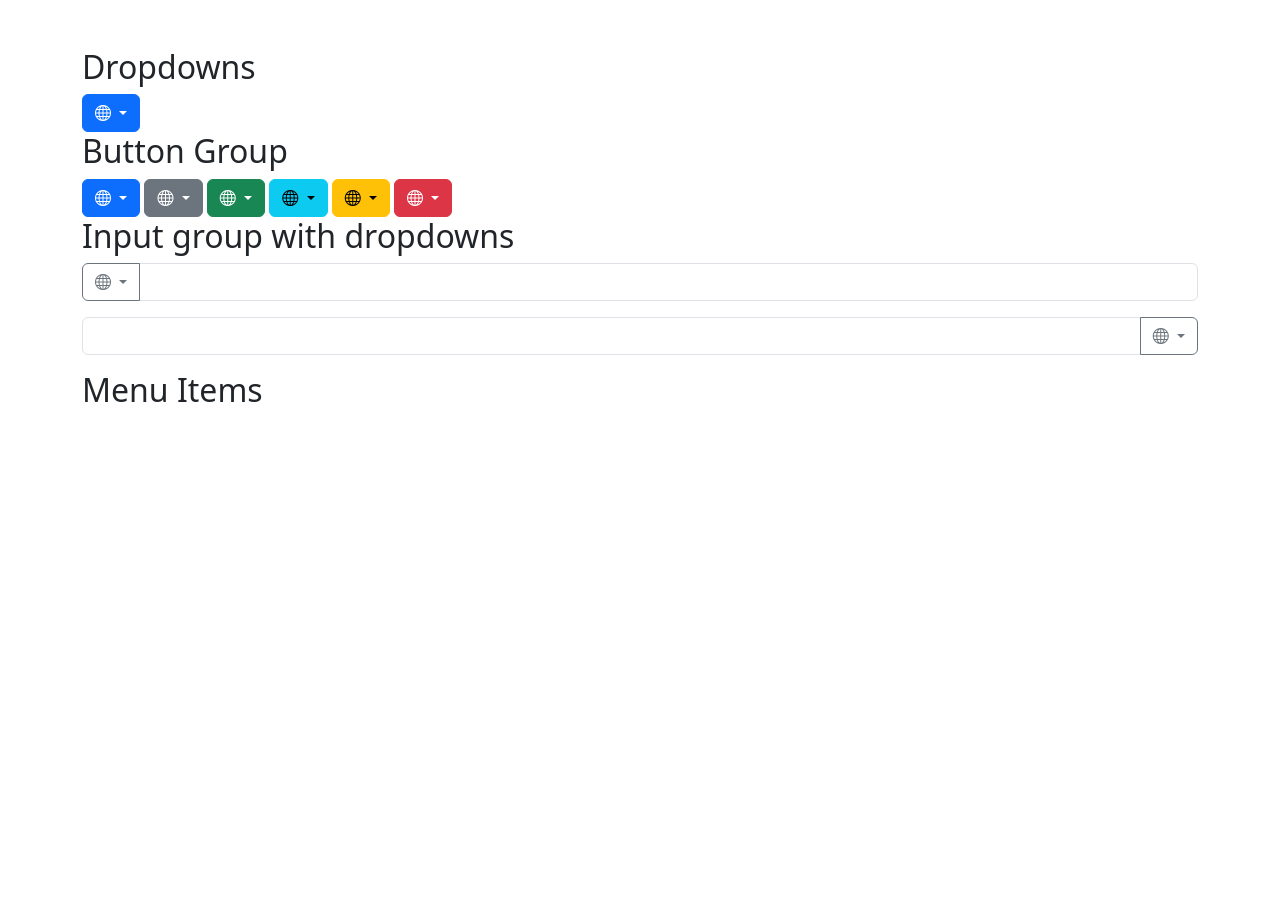
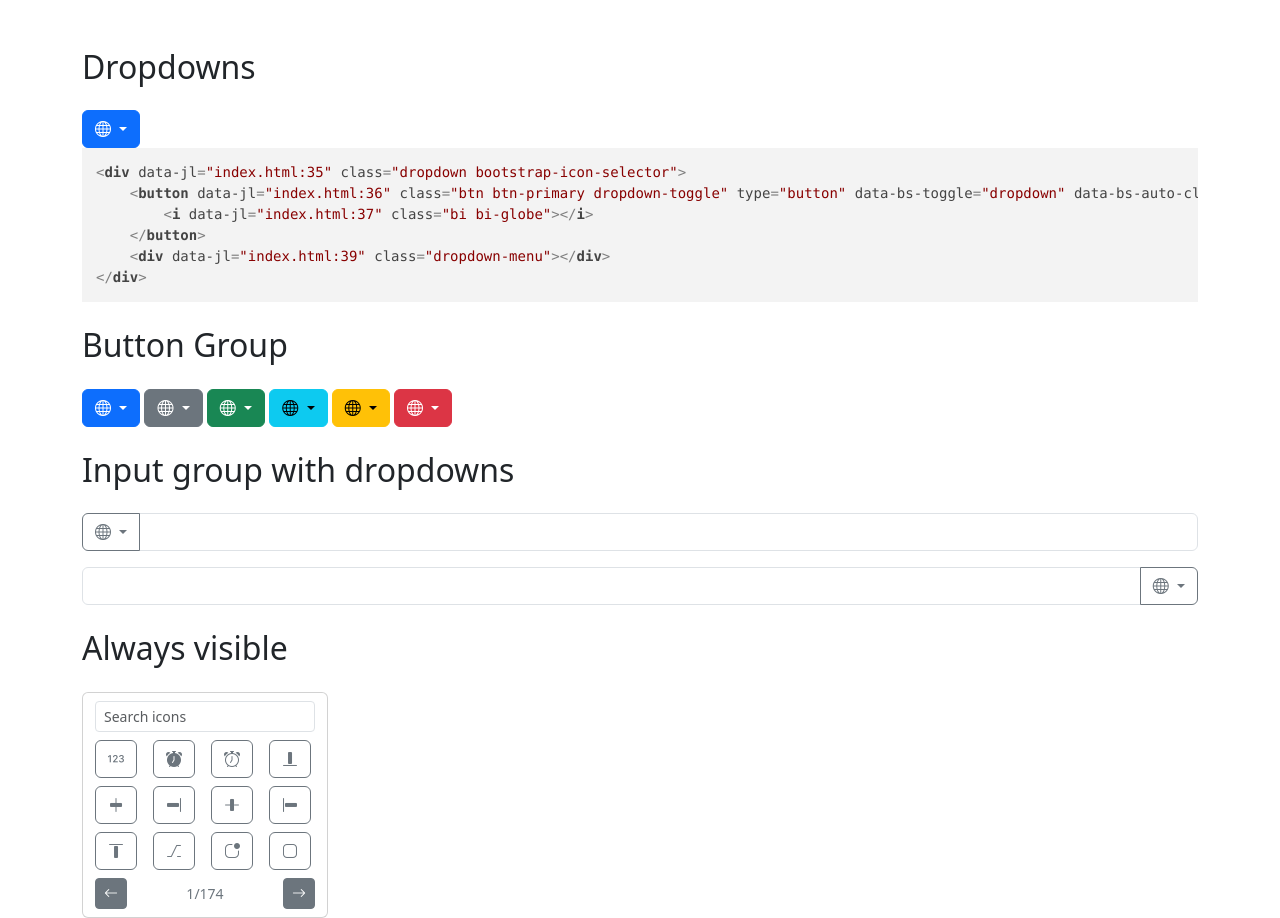
Before and after one commit to thiagodnf/bootstrap-icon-selector, a plain HTML site: page index.html in a window 1280 px wide. Before the commit the page ends 800 px from the top, so only its background shows below. Drawn offline with nearby package versions, Linux system fonts and the light colour scheme; some icons are missing.

Commit message:
Update index.html

```diff
--- a/index.html
+++ b/index.html
@@ -11,6 +11,14 @@
     <link rel="stylesheet" href="https://cdn.jsdelivr.net/npm/bootstrap@5.3.6/dist/css/bootstrap.min.css" integrity="sha384-4Q6Gf2aSP4eDXB8Miphtr37CMZZQ5oXLH2yaXMJ2w8e2ZtHTl7GptT4jmndRuHDT" crossorigin="anonymous">
     <link rel="stylesheet" href="https://cdn.jsdelivr.net/npm/bootstrap-icons@1.13.1/font/bootstrap-icons.min.css">
     <link rel="stylesheet" href="https://cdn.jsdelivr.net/gh/lipis/flag-icons@7.2.3/css/flag-icons.css">
+    <link rel="stylesheet" href="https://cdnjs.cloudflare.com/ajax/libs/highlight.js/11.11.1/styles/default.min.css">
+
+    <style>
+        h2 {
+            margin-top: 1.5rem;
+            margin-bottom: 1.5rem;
+        }
+    </style>
 </head>
 
 <body class="container mt-5">
@@ -23,6 +31,14 @@
         </button>
         <div class="dropdown-menu"></div>
     </div>
+
+<pre><code class="language-html"><div class="dropdown bootstrap-icon-selector">
+    <button class="btn btn-primary dropdown-toggle" type="button" data-bs-toggle="dropdown" data-bs-auto-close="outside">
+        <i class="bi bi-globe"></i>
+    </button>
+    <div class="dropdown-menu"></div>
+</div>
+</code></pre>
 
     <h2>Button Group</h2>
 
@@ -93,17 +109,22 @@
         <div class="dropdown-menu"></div>
     </div>
 
-    <h2>Menu Items</h2>
+    <h2>Always visible</h2>
 
-    <ul class="dropdown-menu">
-        <li><span class="dropdown-item-text">Dropdown item text</span></li>
-        <li><a class="dropdown-item" href="#">Action</a></li>
-        <li><a class="dropdown-item" href="#">Another action</a></li>
-        <li><a class="dropdown-item" href="#">Something else here</a></li>
-    </ul>
+    <div class="bootstrap-icon-selector">
+        <div class="dropdown-menu show"></div>
+    </div>
+
 
     <!-- Vendors-->
     <script src="https://cdn.jsdelivr.net/npm/bootstrap@5.3.6/dist/js/bootstrap.bundle.min.js" integrity="sha384-j1CDi7MgGQ12Z7Qab0qlWQ/Qqz24Gc6BM0thvEMVjHnfYGF0rmFCozFSxQBxwHKO" crossorigin="anonymous"></script>
+    <script src="https://cdnjs.cloudflare.com/ajax/libs/highlight.js/11.11.1/highlight.min.js"></script>
+    <script>
+        document.querySelectorAll("code").forEach(function (element) {
+            element.innerHTML = element.innerHTML.replace(/&/g, "&amp;").replace(/</g, "&lt;").replace(/>/g, "&gt;").replace(/"/g, "&quot;").replace(/'/g, "&#039;");
+        });
+        hljs.highlightAll();
+    </script>
 
     <script src="src/iconsets/bootstrapIcons.js"></script>
     <script src="src/iconsets/flagIcons.js"></script>
```
